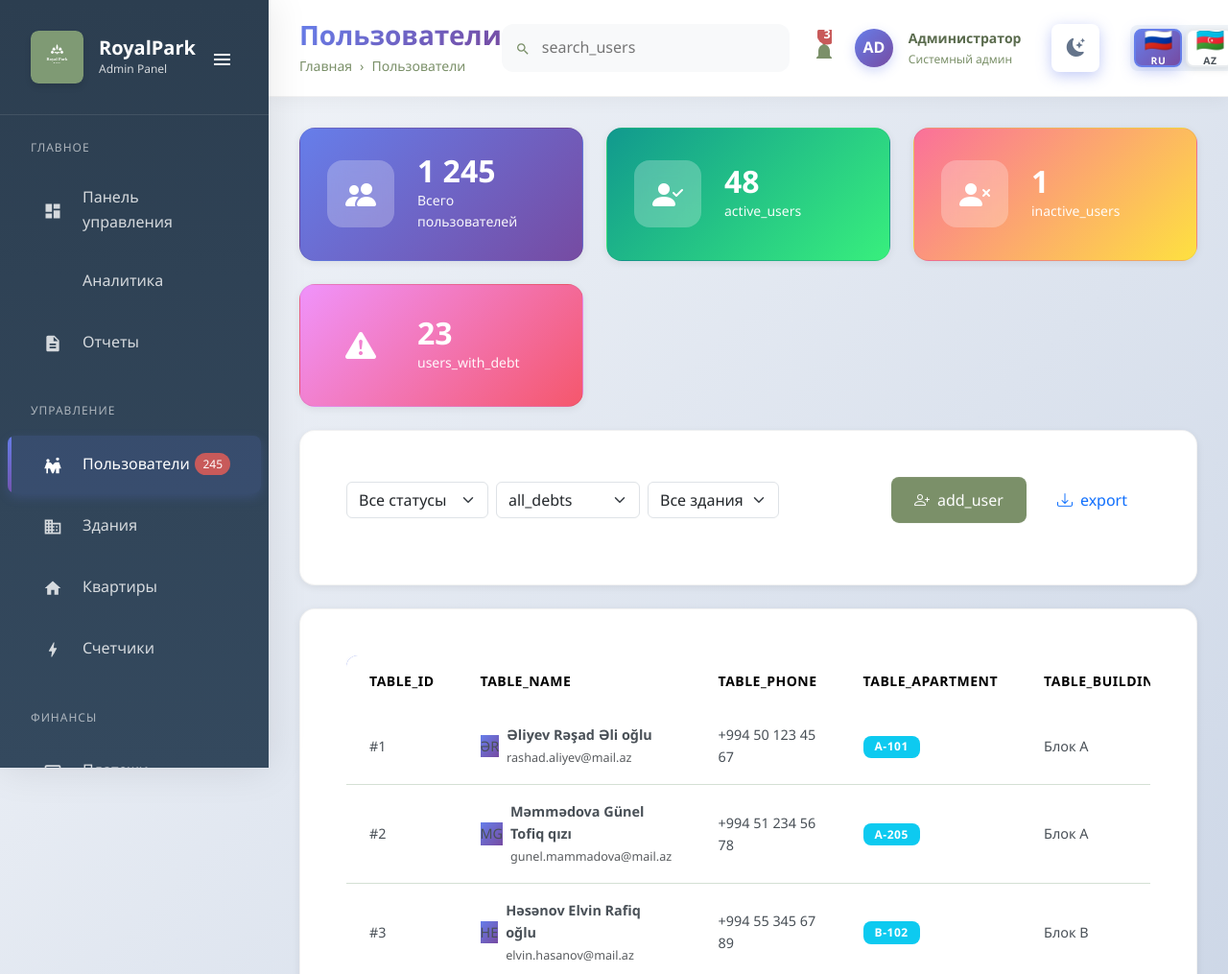
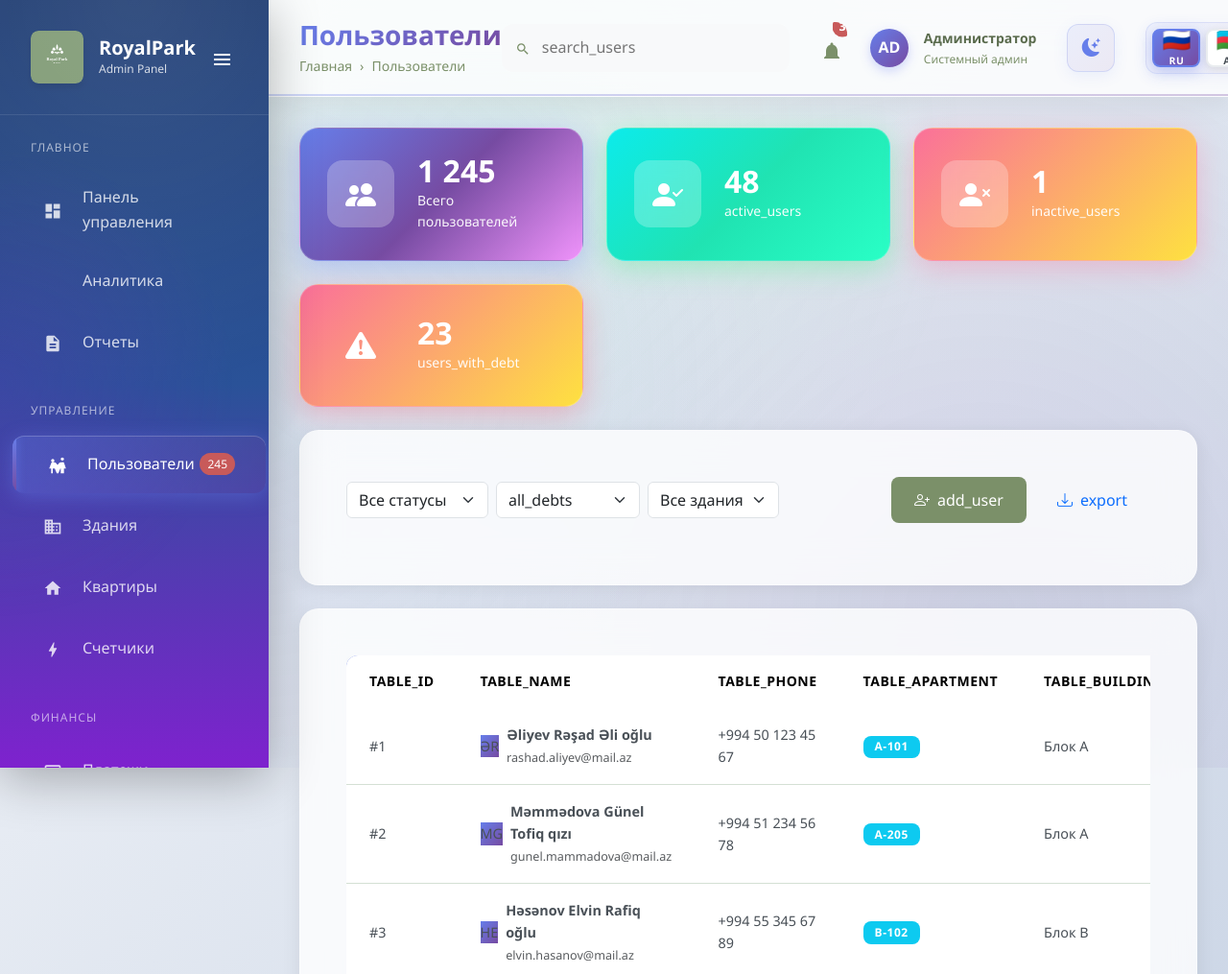
Before and after one commit to vironsided/RoyalPark, a website: page public/admin/users.html in a window 1280 px wide. Shown: the top 1015 px of the page at 96% size. Drawn offline with nearby package versions, Linux system fonts and the light colour scheme.

Commit message:
style: Enhanced UI with modern glassmorphism and improved color palette
Major style improvements:
- ✨ Glassmorphism effects: Added backdrop-filter blur to cards, topbar, and stat-cards
- 🎨 Enhanced gradient palette: New primary, success, warning, and info gradient variations
- 🌟 Improved sidebar: Added beautiful purple-blue gradient with overlay effects
- 💎 Better stat-cards: Added hover animations, glow effects, and improved shadows
- 🎯 Refined navigation: Enhanced active state with gradient background and glow
- 🔮 Modern top-bar: Added glassmorphism with gradient accent line
- 🎭 Stylish buttons: Improved theme toggle and language selector with gradients
- ✨ Better cards: Added top accent line on hover and glassmorphism
- 🌈 Background enhancements: Added subtle radial gradients for depth
- 🎪 New animations: Added glow, float, and slideInRight keyframes
- 🎨 Improved notification button: Added rotation animation on hover
- 💫 Better hover effects: Enhanced transformations and shadow transitions

All changes create a more modern, premium look with better visual hierarchy

```diff
--- a/public/css/admin.css
+++ b/public/css/admin.css
@@ -4,13 +4,35 @@
     --sidebar-width: 280px;
     --sidebar-collapsed-width: 80px;
     --topbar-height: 70px;
+
+    /* Modern Gradient Palette */
     --primary-gradient: linear-gradient(135deg, #667eea 0%, #764ba2 100%);
+    --primary-gradient-enhanced: linear-gradient(135deg, #667eea 0%, #764ba2 50%, #f093fb 100%);
     --success-gradient: linear-gradient(135deg, #11998e 0%, #38ef7d 100%);
+    --success-gradient-enhanced: linear-gradient(135deg, #0cebeb 0%, #20e3b2 50%, #29ffc6 100%);
     --warning-gradient: linear-gradient(135deg, #f093fb 0%, #f5576c 100%);
+    --warning-gradient-enhanced: linear-gradient(135deg, #fa709a 0%, #fee140 100%);
     --info-gradient: linear-gradient(135deg, #4facfe 0%, #00f2fe 100%);
-    --card-shadow: 0 0.125rem 0.5rem rgba(0, 0, 0, 0.075);
-    --card-shadow-hover: 0 0.5rem 1.5rem rgba(0, 0, 0, 0.15);
-    --transition-smooth: all 0.3s cubic-bezier(0.4, 0, 0.2, 1);
+    --info-gradient-enhanced: linear-gradient(135deg, #30cfd0 0%, #330867 100%);
+
+    /* Glassmorphism */
+    --glass-bg: rgba(255, 255, 255, 0.8);
+    --glass-border: rgba(255, 255, 255, 0.3);
+    --glass-shadow: 0 8px 32px 0 rgba(31, 38, 135, 0.15);
+
+    /* Shadows */
+    --card-shadow: 0 4px 20px rgba(0, 0, 0, 0.08);
+    --card-shadow-hover: 0 12px 40px rgba(0, 0, 0, 0.15);
+    --card-shadow-active: 0 6px 25px rgba(0, 0, 0, 0.12);
+    --glow-shadow: 0 0 30px rgba(102, 126, 234, 0.3);
+
+    /* Transitions */
+    --transition-smooth: all 0.4s cubic-bezier(0.4, 0, 0.2, 1);
+    --transition-bounce: all 0.5s cubic-bezier(0.68, -0.55, 0.265, 1.55);
+
+    /* Colors */
+    --bg-gradient: linear-gradient(135deg, #f5f7fa 0%, #c3cfe2 100%);
+    --sidebar-gradient: linear-gradient(180deg, #1e3c72 0%, #2a5298 50%, #7e22ce 100%);
 }
 
 /* Smooth Animations */
@@ -61,6 +83,35 @@
     }
 }
 
+@keyframes glow {
+    0%, 100% {
+        box-shadow: 0 0 20px rgba(102, 126, 234, 0.3);
+    }
+    50% {
+        box-shadow: 0 0 40px rgba(102, 126, 234, 0.6);
+    }
+}
+
+@keyframes float {
+    0%, 100% {
+        transform: translateY(0px);
+    }
+    50% {
+        transform: translateY(-10px);
+    }
+}
+
+@keyframes slideInRight {
+    from {
+        transform: translateX(100%);
+        opacity: 0;
+    }
+    to {
+        transform: translateX(0);
+        opacity: 1;
+    }
+}
+
 .admin-container {
     display: flex;
     min-height: 100vh;
@@ -69,20 +120,49 @@
     overflow-x: hidden;
 }
 
+.admin-container::before {
+    content: '';
+    position: fixed;
+    top: 0;
+    left: 0;
+    right: 0;
+    bottom: 0;
+    background:
+        radial-gradient(circle at 20% 50%, rgba(102, 126, 234, 0.1) 0%, transparent 50%),
+        radial-gradient(circle at 80% 80%, rgba(118, 75, 162, 0.1) 0%, transparent 50%),
+        radial-gradient(circle at 40% 20%, rgba(56, 239, 125, 0.08) 0%, transparent 50%);
+    pointer-events: none;
+    z-index: 0;
+}
+
 /* Modern Sidebar */
 .sidebar {
     width: var(--sidebar-width);
-    background: linear-gradient(180deg, #2c3e50 0%, #34495e 100%);
+    background: var(--sidebar-gradient);
     color: white;
     position: fixed;
     height: 100vh;
     overflow-y: auto;
     overflow-x: hidden;
-    box-shadow: 0 0 40px rgba(0, 0, 0, 0.1);
+    box-shadow: 0 10px 50px rgba(0, 0, 0, 0.3);
     z-index: 1000;
     transition: var(--transition-smooth);
     transform: translateX(0);
     animation: slideInLeft 0.4s ease-out;
+    backdrop-filter: blur(10px);
+}
+
+.sidebar::before {
+    content: '';
+    position: absolute;
+    top: 0;
+    left: 0;
+    right: 0;
+    bottom: 0;
+    background:
+        radial-gradient(circle at 50% 0%, rgba(255, 255, 255, 0.1) 0%, transparent 50%),
+        radial-gradient(circle at 0% 50%, rgba(126, 34, 206, 0.2) 0%, transparent 50%);
+    pointer-events: none;
 }
 
 .sidebar::-webkit-scrollbar {
@@ -247,13 +327,17 @@
 }
 
 .nav-item.active {
-    background: rgba(102, 126, 234, 0.15);
-    color: white;
-    box-shadow: 0 4px 12px rgba(102, 126, 234, 0.2);
+    background: linear-gradient(90deg, rgba(102, 126, 234, 0.3) 0%, rgba(118, 75, 162, 0.2) 100%);
+    color: white;
+    box-shadow: 0 4px 20px rgba(102, 126, 234, 0.4), inset 0 1px 0 rgba(255, 255, 255, 0.2);
+    transform: translateX(5px);
+    border-radius: 12px;
 }
 
 .nav-item.active::before {
     width: 4px;
+    background: linear-gradient(180deg, #667eea 0%, #764ba2 100%);
+    box-shadow: 0 0 10px rgba(102, 126, 234, 0.8);
 }
 
 .nav-item:active {
@@ -299,18 +383,29 @@
 
 /* Modern Top Bar */
 .top-bar {
-    background: white;
+    background: var(--glass-bg);
+    backdrop-filter: blur(30px);
     padding: 1.25rem 2rem;
-    box-shadow: 0 2px 20px rgba(0, 0, 0, 0.05);
+    box-shadow: 0 4px 30px rgba(0, 0, 0, 0.08);
     display: flex;
     align-items: center;
     justify-content: space-between;
     position: sticky;
     top: 0;
     z-index: 999;
-    backdrop-filter: blur(10px);
-    border-bottom: 1px solid rgba(0, 0, 0, 0.05);
+    border-bottom: 1px solid var(--glass-border);
     animation: fadeIn 0.3s ease-out;
+}
+
+.top-bar::before {
+    content: '';
+    position: absolute;
+    bottom: 0;
+    left: 0;
+    right: 0;
+    height: 2px;
+    background: var(--primary-gradient);
+    opacity: 0.3;
 }
 
 .page-title h1 {
@@ -376,6 +471,15 @@
     font-size: 1.5rem;
     color: var(--text-secondary);
     position: relative;
+    padding: 0.5rem;
+    border-radius: 0.75rem;
+    transition: var(--transition-smooth);
+}
+
+.notification-btn:hover {
+    background: rgba(102, 126, 234, 0.1);
+    color: #667eea;
+    transform: scale(1.1) rotate(15deg);
 }
 
 .notification-badge {
@@ -446,9 +550,11 @@
 }
 
 .stat-card {
-    background: white;
+    background: var(--glass-bg);
+    backdrop-filter: blur(20px);
     padding: 1.75rem;
-    border-radius: 1rem;
+    border-radius: 1.25rem;
+    border: 1px solid var(--glass-border);
     box-shadow: var(--card-shadow);
     display: flex;
     align-items: center;
@@ -458,8 +564,29 @@
     overflow: hidden;
     min-width: 0;
     width: 100%;
-    border: 1px solid rgba(0, 0, 0, 0.05);
     animation: fadeInUp 0.5s ease-out backwards;
+}
+
+.stat-card::before {
+    content: '';
+    position: absolute;
+    top: -50%;
+    right: -50%;
+    width: 200%;
+    height: 200%;
+    background: radial-gradient(circle, rgba(255, 255, 255, 0.3) 0%, transparent 70%);
+    opacity: 0;
+    transition: var(--transition-smooth);
+    z-index: 0;
+}
+
+.stat-card:hover::before {
+    opacity: 1;
+}
+
+.stat-card > * {
+    position: relative;
+    z-index: 1;
 }
 
 .stat-card:nth-child(1) { animation-delay: 0.1s; }
@@ -468,23 +595,51 @@
 .stat-card:nth-child(4) { animation-delay: 0.4s; }
 
 .stat-card.solid-blue {
-    background: linear-gradient(135deg, #667eea 0%, #764ba2 100%);
-    color: white;
+    background: var(--primary-gradient-enhanced);
+    color: white;
+    box-shadow: 0 8px 30px rgba(102, 126, 234, 0.35);
+    border: 1px solid rgba(255, 255, 255, 0.2);
+}
+
+.stat-card.solid-blue:hover {
+    box-shadow: 0 12px 40px rgba(102, 126, 234, 0.5);
+    transform: translateY(-5px);
 }
 
 .stat-card.solid-red {
-    background: linear-gradient(135deg, #f093fb 0%, #f5576c 100%);
-    color: white;
+    background: var(--warning-gradient-enhanced);
+    color: white;
+    box-shadow: 0 8px 30px rgba(245, 87, 108, 0.35);
+    border: 1px solid rgba(255, 255, 255, 0.2);
+}
+
+.stat-card.solid-red:hover {
+    box-shadow: 0 12px 40px rgba(245, 87, 108, 0.5);
+    transform: translateY(-5px);
 }
 
 .stat-card.solid-orange {
-    background: linear-gradient(135deg, #fa709a 0%, #fee140 100%);
-    color: white;
+    background: var(--warning-gradient-enhanced);
+    color: white;
+    box-shadow: 0 8px 30px rgba(250, 112, 154, 0.35);
+    border: 1px solid rgba(255, 255, 255, 0.2);
+}
+
+.stat-card.solid-orange:hover {
+    box-shadow: 0 12px 40px rgba(250, 112, 154, 0.5);
+    transform: translateY(-5px);
 }
 
 .stat-card.solid-green {
-    background: linear-gradient(135deg, #11998e 0%, #38ef7d 100%);
-    color: white;
+    background: var(--success-gradient-enhanced);
+    color: white;
+    box-shadow: 0 8px 30px rgba(56, 239, 125, 0.35);
+    border: 1px solid rgba(255, 255, 255, 0.2);
+}
+
+.stat-card.solid-green:hover {
+    box-shadow: 0 12px 40px rgba(56, 239, 125, 0.5);
+    transform: translateY(-5px);
 }
 
 .stat-card.solid-blue .stat-value,
@@ -1032,13 +1187,31 @@
 
 /* Modern Table Styles */
 .card {
-    background: white;
-    border-radius: 1rem;
+    background: var(--glass-bg);
+    backdrop-filter: blur(20px);
+    border-radius: 1.25rem;
     box-shadow: var(--card-shadow);
     overflow: hidden;
     margin-bottom: 2rem;
-    border: 1px solid rgba(0, 0, 0, 0.05);
+    border: 1px solid var(--glass-border);
     animation: fadeInUp 0.6s ease-out 0.7s backwards;
+    position: relative;
+}
+
+.card::before {
+    content: '';
+    position: absolute;
+    top: 0;
+    left: 0;
+    right: 0;
+    height: 3px;
+    background: var(--primary-gradient);
+    opacity: 0;
+    transition: var(--transition-smooth);
+}
+
+.card:hover::before {
+    opacity: 1;
 }
 
 .card:hover {
@@ -1343,29 +1516,32 @@
 
 /* Theme Toggle Button */
 .theme-toggle {
-    background: transparent;
-    border: none;
-    color: #64748b;
+    background: linear-gradient(135deg, rgba(102, 126, 234, 0.1) 0%, rgba(118, 75, 162, 0.1) 100%);
+    border: 1px solid rgba(102, 126, 234, 0.2);
+    color: #667eea;
     cursor: pointer;
-    padding: 8px 12px;
-    border-radius: 8px;
-    transition: all 0.3s ease;
+    padding: 10px 14px;
+    border-radius: 12px;
+    transition: var(--transition-smooth);
     display: flex;
     align-items: center;
     justify-content: center;
+    box-shadow: 0 4px 15px rgba(102, 126, 234, 0.1);
 }
 
 .theme-toggle:hover {
-    background: #f1f5f9;
-    color: #667eea;
+    background: linear-gradient(135deg, #667eea 0%, #764ba2 100%);
+    color: white;
+    box-shadow: 0 6px 20px rgba(102, 126, 234, 0.3);
+    transform: translateY(-2px);
 }
 
 .theme-toggle svg {
-    transition: transform 0.3s ease;
+    transition: transform 0.5s cubic-bezier(0.68, -0.55, 0.265, 1.55);
 }
 
 .theme-toggle:hover svg {
-    transform: rotate(20deg);
+    transform: rotate(360deg) scale(1.1);
 }
 
 [data-theme="dark"] .theme-toggle {
@@ -1380,10 +1556,12 @@
 /* Language Selector */
 .language-selector {
     display: flex;
-    gap: 4px;
-    background: #f1f5f9;
-    border-radius: 8px;
-    padding: 4px;
+    gap: 6px;
+    background: linear-gradient(135deg, rgba(102, 126, 234, 0.08) 0%, rgba(118, 75, 162, 0.08) 100%);
+    border: 1px solid rgba(102, 126, 234, 0.15);
+    border-radius: 12px;
+    padding: 6px;
+    box-shadow: 0 4px 15px rgba(102, 126, 234, 0.08);
 }
 
 .lang-btn {
@@ -1392,22 +1570,46 @@
     color: #64748b;
     font-size: 0.85rem;
     font-weight: 600;
-    padding: 6px 12px;
-    border-radius: 6px;
+    padding: 8px 16px;
+    border-radius: 8px;
     cursor: pointer;
-    transition: all 0.3s ease;
+    transition: var(--transition-smooth);
     letter-spacing: 0.5px;
+    position: relative;
+    overflow: hidden;
+}
+
+.lang-btn::before {
+    content: '';
+    position: absolute;
+    top: 0;
+    left: 0;
+    right: 0;
+    bottom: 0;
+    background: var(--primary-gradient);
+    opacity: 0;
+    transition: var(--transition-smooth);
+    z-index: -1;
 }
 
 .lang-btn:hover {
-    background: rgba(102, 126, 234, 0.1);
     color: #667eea;
+    transform: translateY(-2px);
+}
+
+.lang-btn:hover::before {
+    opacity: 0.1;
 }
 
 .lang-btn.active {
     background: linear-gradient(135deg, #667eea 0%, #764ba2 100%);
     color: white;
-    box-shadow: 0 2px 8px rgba(102, 126, 234, 0.3);
+    box-shadow: 0 4px 12px rgba(102, 126, 234, 0.4);
+    transform: scale(1.05);
+}
+
+.lang-btn.active:hover {
+    box-shadow: 0 6px 16px rgba(102, 126, 234, 0.5);
 }
 
 [data-theme="dark"] .language-selector {
```
